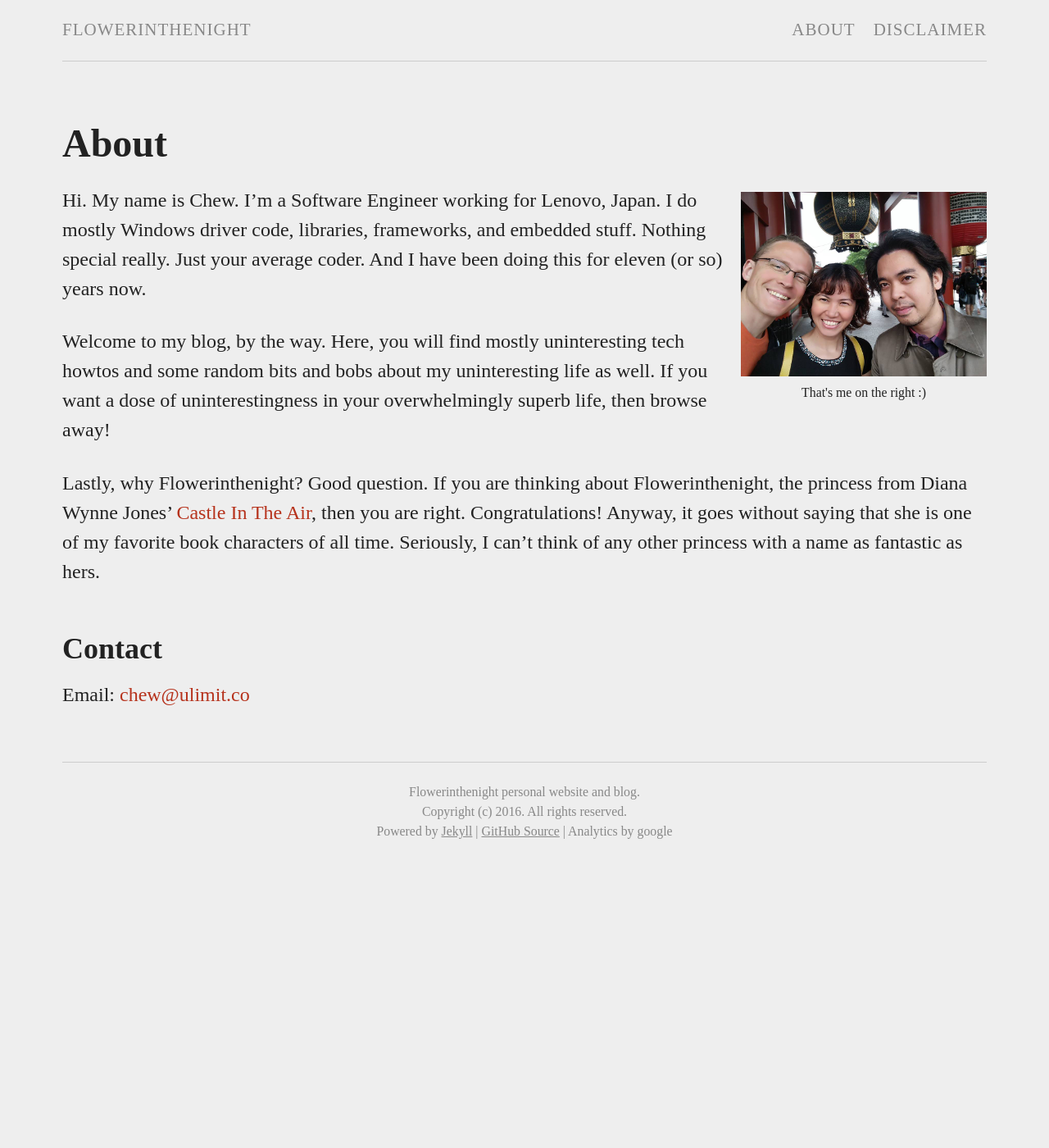
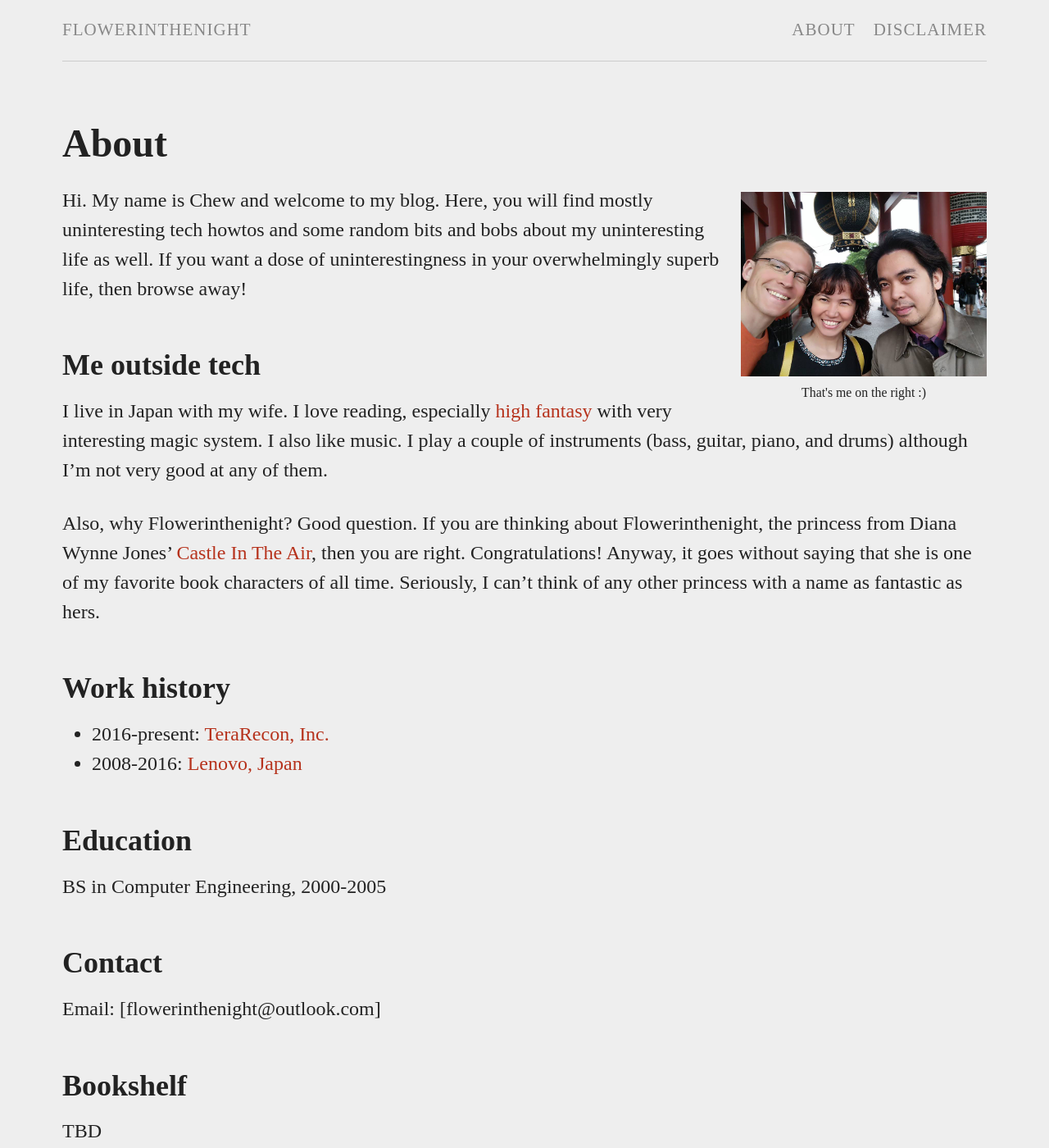
Before and after one commit to flowerinthenight/flowerinthenight.github.io, a Jekyll site: the page built from about.md, in a window 1280 px wide and 1400 px high. Shown: the whole window at 82% size. Built offline with Jekyll 4.4.1, drawn with Linux system fonts in a browser that asks for light colours; some web fonts are replaced.

Commit message:
Update about.md

```diff
--- a/about.md
+++ b/about.md
@@ -6,16 +6,29 @@ permalink: /about/
 
 {% include image.html url="../images/photo.jpg" caption="" width="300px" caption="That's me on the right :)" max_width="300px" align="right" %}
 
-Hi. My name is Chew. I'm a Software Engineer working for Lenovo, Japan. I do mostly Windows driver code, libraries, frameworks, and embedded stuff. Nothing special really. Just your average coder. And I have been doing this for eleven (or so) years now.
+Hi. My name is Chew and welcome to my blog. Here, you will find mostly uninteresting tech howtos and some random bits and bobs about my uninteresting life as well. If you want a dose of uninterestingness in your overwhelmingly superb life, then browse away!
 
-Welcome to my blog, by the way. Here, you will find mostly uninteresting tech howtos and some random bits and bobs about my uninteresting life as well. If you want a dose of uninterestingness in your overwhelmingly superb life, then browse away!
+## Me outside tech
 
-Lastly, why Flowerinthenight? Good question. If you are thinking about Flowerinthenight, the princess from Diana Wynne Jones' [Castle In The Air](https://en.wikipedia.org/wiki/Castle_in_the_Air_(novel)), then you are right. Congratulations! Anyway, it goes without saying that she is one of my favorite book characters of all time. Seriously, I can't think of any other princess with a name as fantastic as hers.
+I live in Japan with my wife. I love reading, especially [high fantasy](https://en.wikipedia.org/wiki/High_fantasy) with very interesting magic system. I also like music. I play a couple of instruments (bass, guitar, piano, and drums) although I'm not very good at any of them.
+
+Also, why Flowerinthenight? Good question. If you are thinking about Flowerinthenight, the princess from Diana Wynne Jones' [Castle In The Air](https://en.wikipedia.org/wiki/Castle_in_the_Air_(novel)), then you are right. Congratulations! Anyway, it goes without saying that she is one of my favorite book characters of all time. Seriously, I can't think of any other princess with a name as fantastic as hers.
+
+## Work history
+
+* 2016-present: [TeraRecon, Inc.](http://www.terarecon.com/)
+* 2008-2016: [Lenovo, Japan](http://www.lenovo.com/jp/ja/)
+
+## Education
+
+BS in Computer Engineering, 2000-2005
 
 ## Contact
 
-Email: [chew@ulimit.co]
+Email: [flowerinthenight@outlook.com]
 
+## Bookshelf
 
-[Yavin]: https://en.wikipedia.org/wiki/Yavin
-[chew@ulimit.co]: mailto:chew@ulimit.co
+TBD
+
+[chew@ulimit.co]: mailto:flowerinthenight@outlook.com
```
